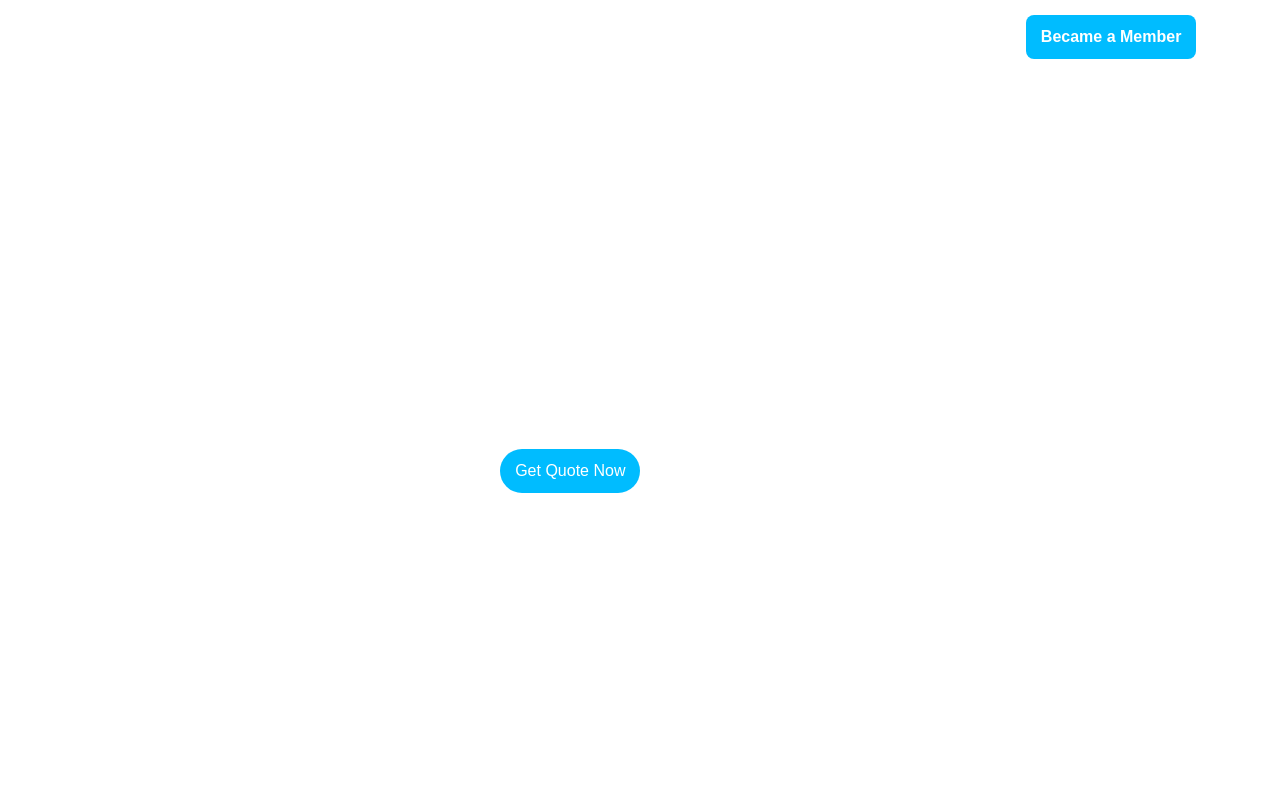
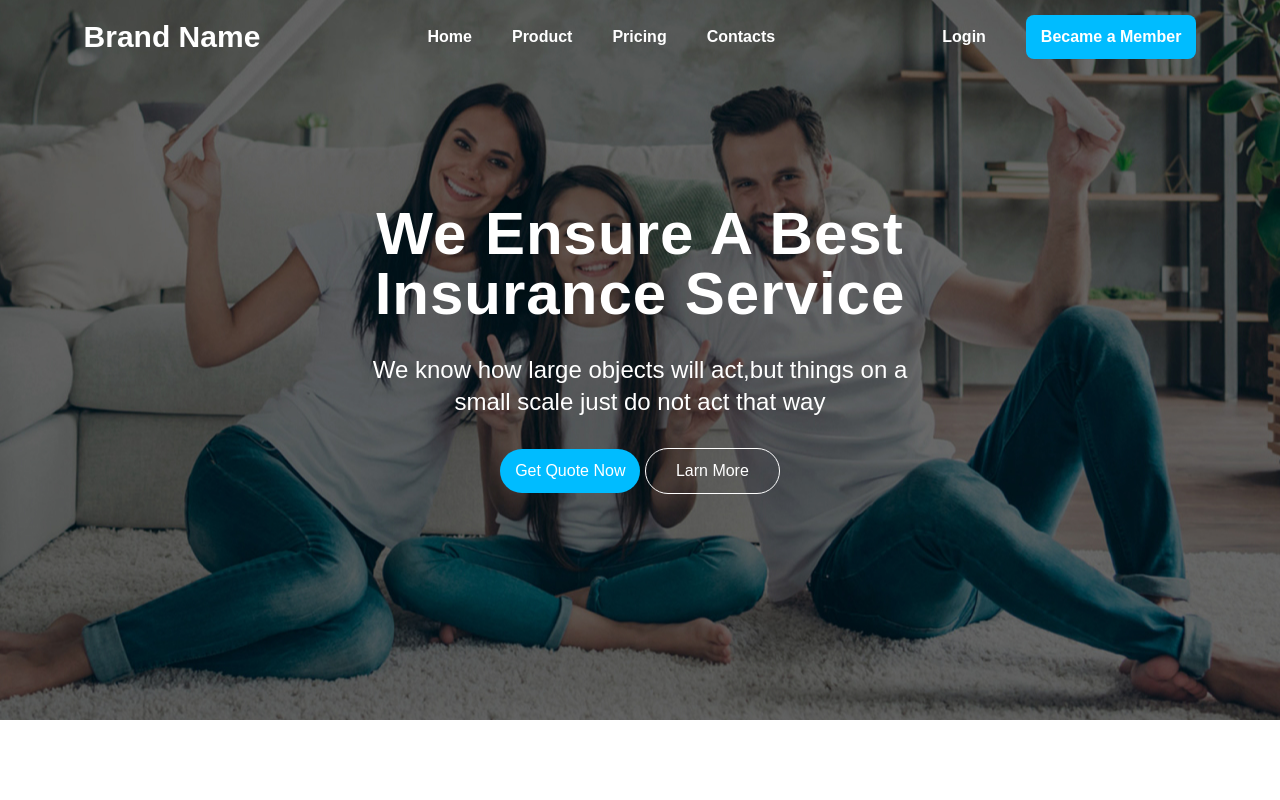
Before and after one commit to rezwana028/health-project, a plain HTML site: page index.html in a window 1280 px wide. Shown: the top 800 px of the page. Drawn offline with nearby package versions, Linux system fonts and the light colour scheme; the site is published under a folder, as on GitHub Pages, so addresses that start at the root find nothing.

Commit message:
bg update

```diff
--- a/index.html
+++ b/index.html
@@ -20,7 +20,7 @@
 </head>
 
 <body>
-   <header class="bg-[url(/images/background.jpg)] bg-center h-180 ">
+   <header class="bg-[url(./images/background.jpg)] bg-center h-180 ">
 
       <!-- ====navbar==== -->
       <div class=" text-white flex justify-around list-none font-bold items-center py-[15px]">
```
